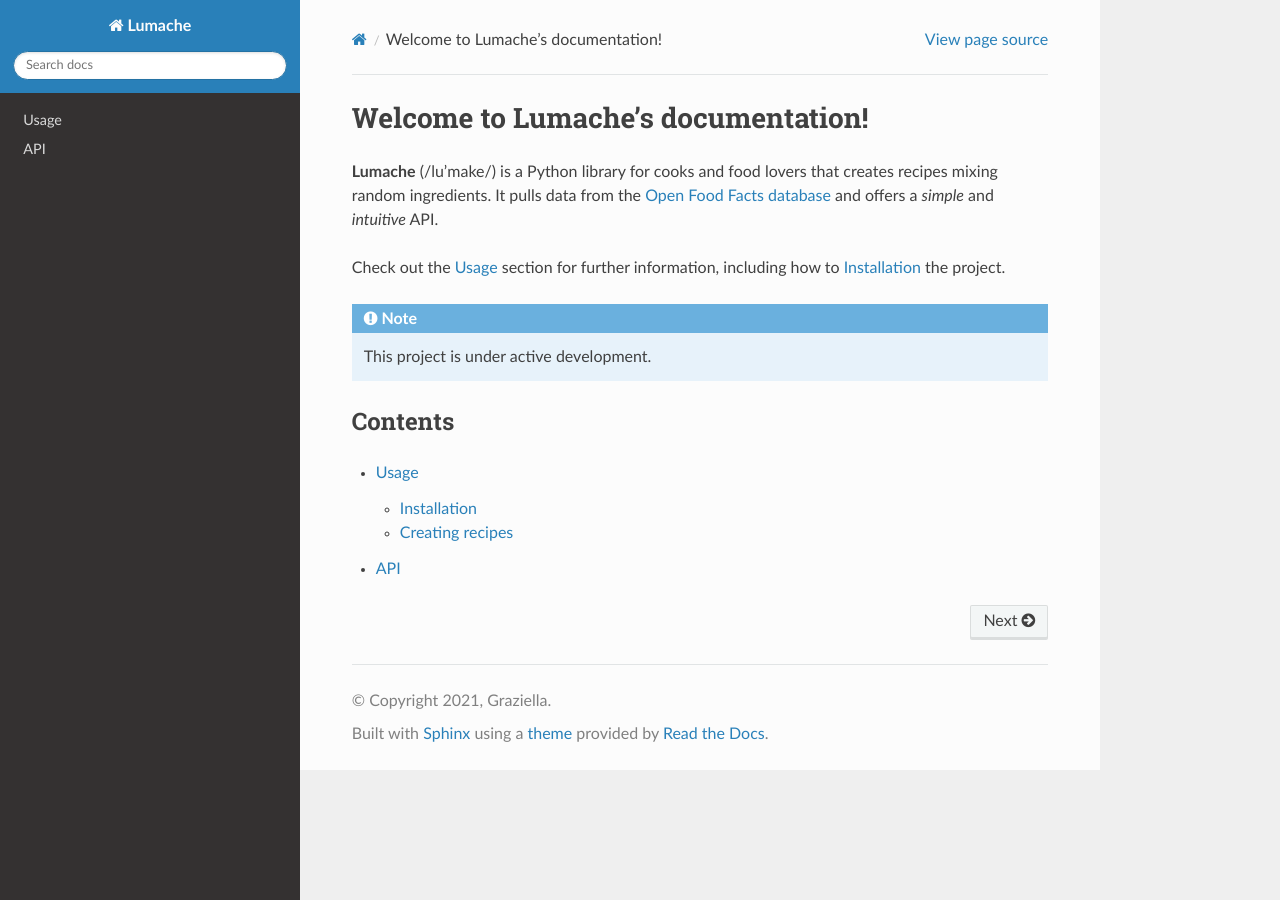
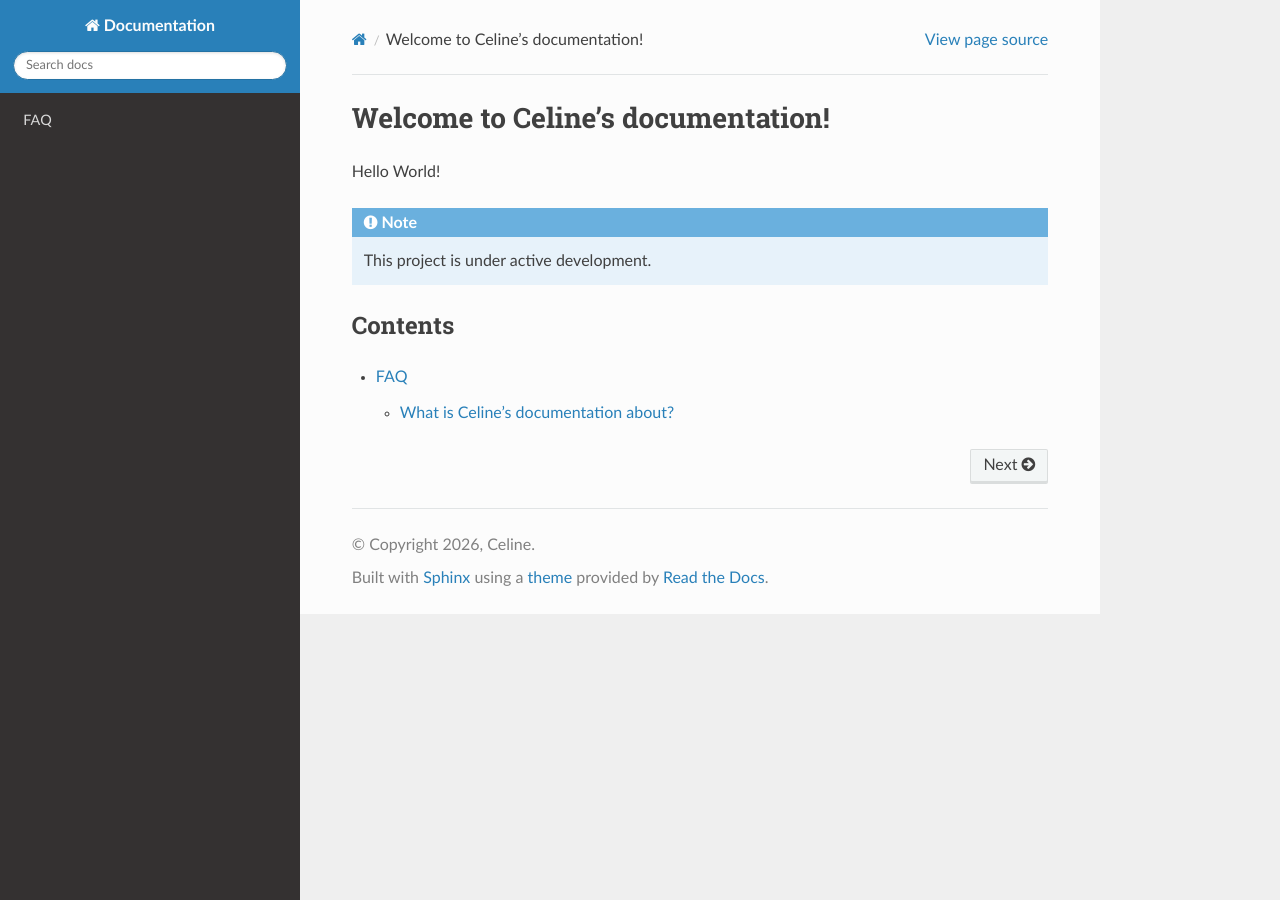
Before and after one commit to celinezhao7/docs, a Sphinx documentation site: the page built from docs/source/index.rst, in a window 1280 px wide. Built offline with Sphinx 7.4.7 and the Read the Docs theme 3.1.0, drawn with Linux system fonts in a browser that asks for light colours.

Commit message:
created faq page

```diff
--- a/docs/source/conf.py
+++ b/docs/source/conf.py
@@ -2,9 +2,9 @@
 
 # -- Project information
 
-project = 'Lumache'
-copyright = '2021, Graziella'
-author = 'Graziella'
+project = 'Documentation'
+copyright = '2026, Celine'
+author = 'Celine'
 
 release = '0.1'
 version = '0.1.0'
--- /dev/null
+++ b/docs/source/faq.rst
@@ -0,0 +1,7 @@
+FAQ
+===
+
+What is Celine's documentation about?
+--------------------------------------
+
+About the project!
--- a/docs/source/index.rst
+++ b/docs/source/index.rst
@@ -1,13 +1,6 @@
-Welcome to Lumache's documentation!
+Welcome to Celine's documentation!
 ===================================
-
-**Lumache** (/lu'make/) is a Python library for cooks and food lovers
-that creates recipes mixing random ingredients.
-It pulls data from the `Open Food Facts database <https://world.openfoodfacts.org/>`_
-and offers a *simple* and *intuitive* API.
-
-Check out the :doc:`usage` section for further information, including
-how to :ref:`installation` the project.
+Hello World!
 
 .. note::
 
@@ -18,5 +11,4 @@
 
 .. toctree::
 
-   usage
-   api
+   faq
--- a/pyproject.toml
+++ b/pyproject.toml
@@ -3,6 +3,6 @@
 build-backend = "flit_core.buildapi"
 
 [project]
-name = "Documentation"
-authors = [{name = "Celine", email = "celinezhao@ucsb.edu"}]
+name = "lumache"
+authors = [{name = "Graziella", email = "graziella@lumache"}]
 dynamic = ["version", "description"]
```
